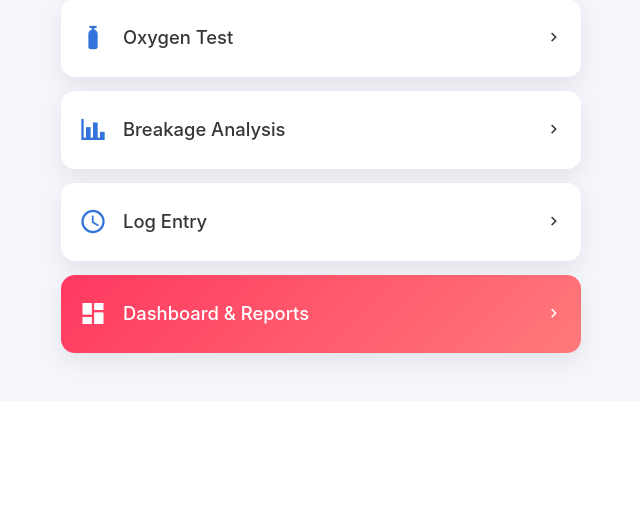
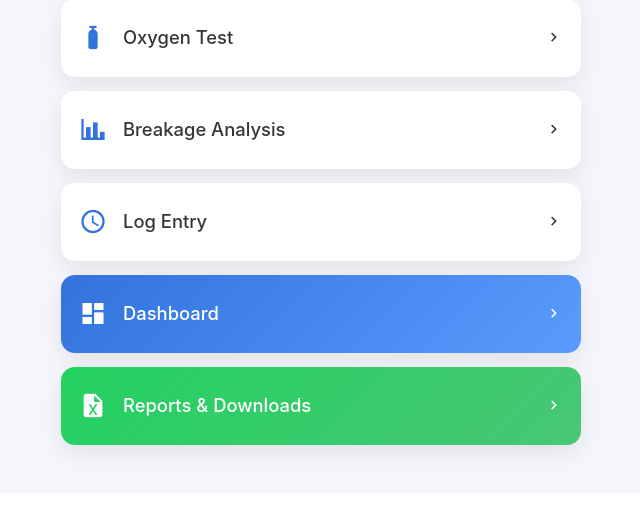
Before and after one commit to KingKai31/beyond_snack_portal, a Flask app: template templates/index.html in a window 1280 px wide. Shown: the part 257-763 px from the top of the page, without its empty margins (319-959 px from the left). Run offline with Flask 3, Linux system fonts and the light colour scheme; the template is opened without the code that fills it, so the values that code supplies are empty; the visitor is signed in with stand-in values (Sample User, id 1).

Commit message:
Update menu cards and add boss-only features

```diff
--- a/templates/index.html
+++ b/templates/index.html
@@ -37,13 +37,19 @@
     flex-grow: 1;
   }
 
-  /* Special boss card */
-  .boss {
-    background: linear-gradient(135deg, #ff3860, #ff7a7a);
+  /* Boss-only cards */
+  .boss-dashboard {
+    background: linear-gradient(135deg, #3273dc, #5a9bff);
     color: #ffffff;
   }
 
-  .boss .menu-icon {
+  .boss-reports {
+    background: linear-gradient(135deg, #23d160, #48c774);
+    color: #ffffff;
+  }
+
+  .boss-dashboard .menu-icon,
+  .boss-reports .menu-icon {
     color: #ffffff;
   }
 </style>
@@ -81,10 +87,17 @@
   </a>
 
   {% if session.get("role") == "boss" %}
-  <!-- DASHBOARD -->
-  <a href="/dashboard" class="menu-card boss">
+  <!-- DASHBOARD (ANALYTICS ONLY) -->
+  <a href="/dashboard" class="menu-card boss-dashboard">
     <span class="mdi mdi-view-dashboard menu-icon"></span>
-    <span class="menu-text">Dashboard & Reports</span>
+    <span class="menu-text">Dashboard</span>
+    <span class="mdi mdi-chevron-right"></span>
+  </a>
+
+  <!-- REPORTS (EXCEL DOWNLOADS ONLY) -->
+  <a href="/reports" class="menu-card boss-reports">
+    <span class="mdi mdi-file-excel menu-icon"></span>
+    <span class="menu-text">Reports & Downloads</span>
     <span class="mdi mdi-chevron-right"></span>
   </a>
   {% endif %}
```
